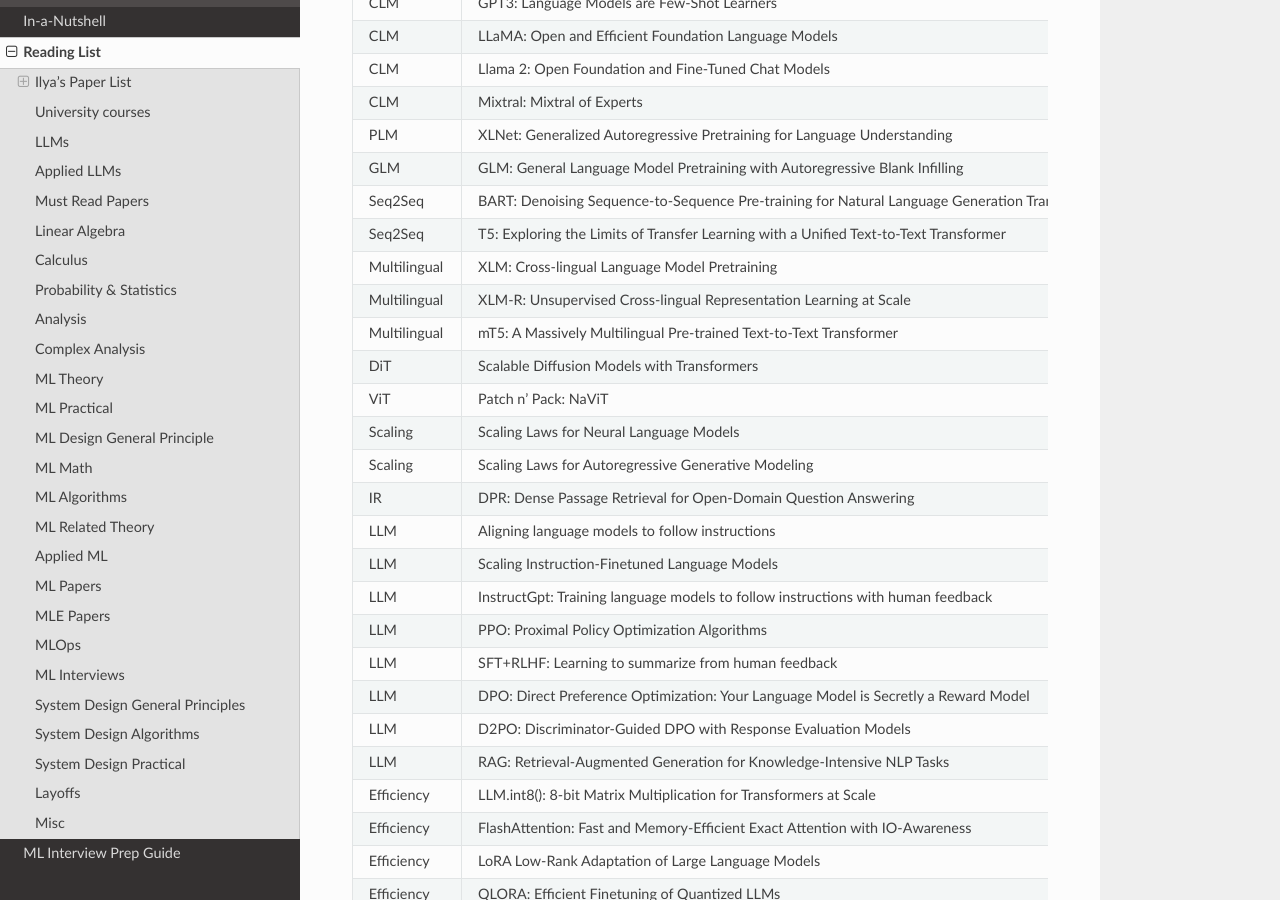
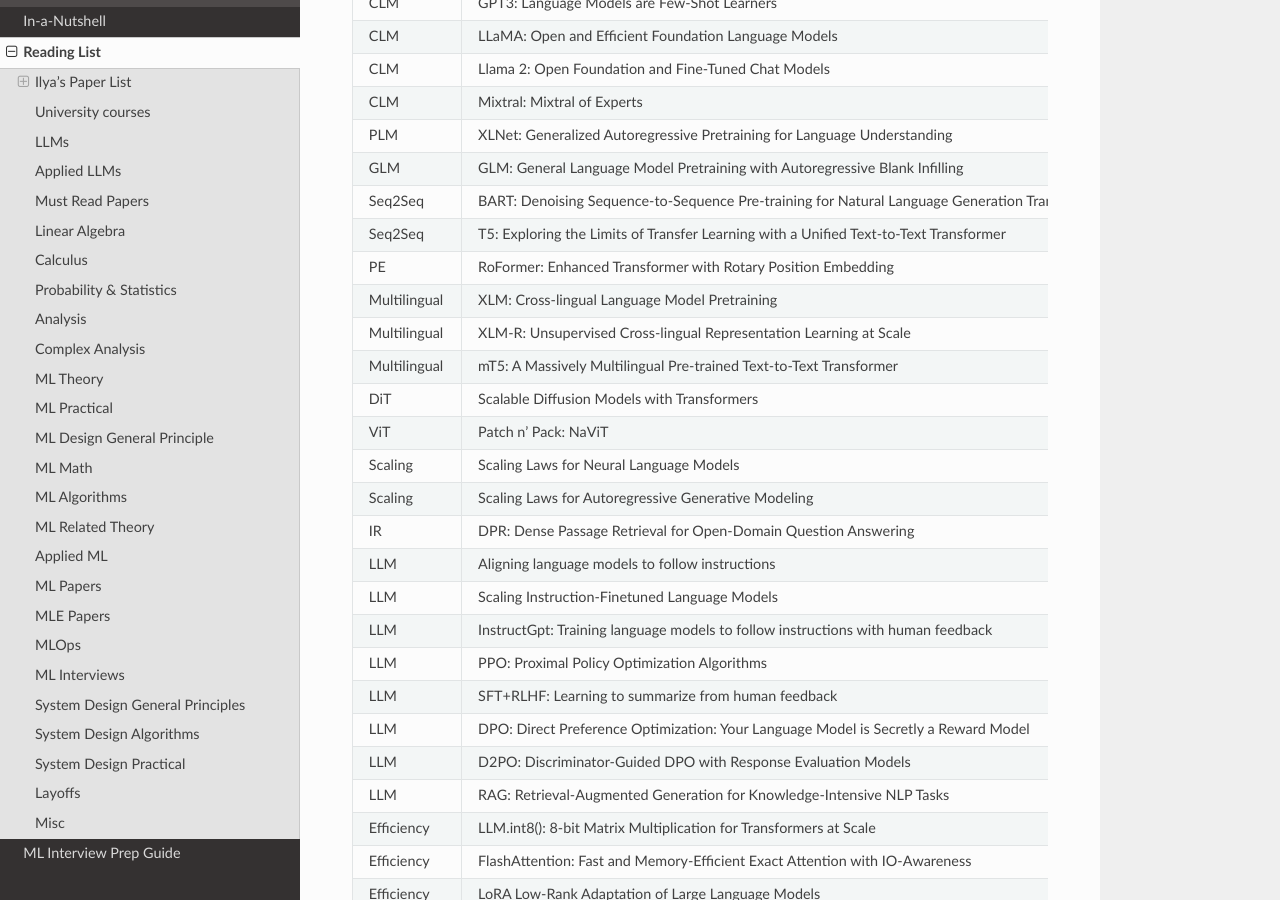
Before and after one commit to uselesstechjunks/leetcode, a Sphinx documentation site: the page built from docs/source/readlist.rst, in a window 1280 px wide and 900 px high, scrolled down 3051 px. Built offline with Sphinx 7.4.7 and the Read the Docs theme 2.0.0, drawn with Linux system fonts in a browser that asks for light colours.

Commit message:
Update readlist.rst

```diff
--- a/docs/source/readlist.rst
+++ b/docs/source/readlist.rst
@@ -129,6 +129,7 @@ Must Read Papers
 		GLM, GLM: General Language Model Pretraining with Autoregressive Blank Infilling
 		Seq2Seq, BART: Denoising Sequence-to-Sequence Pre-training for Natural Language Generation Translation and Comprehension
 		Seq2Seq, T5: Exploring the Limits of Transfer Learning with a Unified Text-to-Text Transformer
+		PE, RoFormer: Enhanced Transformer with Rotary Position Embedding
 		Multilingual, XLM: Cross-lingual Language Model Pretraining
 		Multilingual, XLM-R: Unsupervised Cross-lingual Representation Learning at Scale
 		Multilingual, mT5: A Massively Multilingual Pre-trained Text-to-Text Transformer
```
